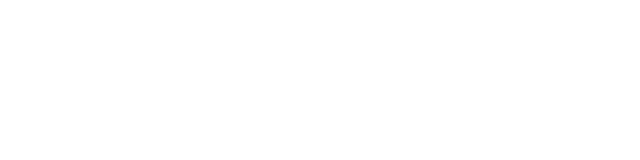
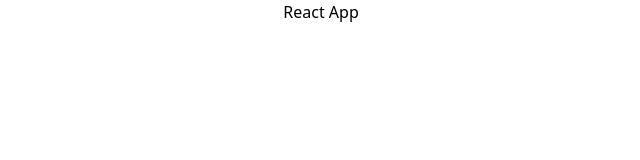
Before and after one commit to kana1166/react18-app-blog, a React (Create React App) app: page / in a window 1280 px wide. Shown: the top 160 px of the page, without its empty margins (319-959 px from the left). Built offline with nearby package versions, Linux system fonts and the light colour scheme.

Commit message:
“課題1の実装”

```diff
--- a/src/App.tsx
+++ b/src/App.tsx
@@ -1,7 +1,12 @@
 import "./App.css";
+import React from "react";
 
 function App() {
-  return <div className="App"></div>;
+  return (
+    <div className="App">
+      <h1>React App</h1>
+    </div>
+  );
 }
 
 export default App;
--- /dev/null
+++ b/src/data/posts.ts
@@ -0,0 +1,29 @@
+export const posts = [
+  {
+    id: 1,
+    title: "記事タイトル１",
+    thumbnailUrl: "https://placehold.jp/800x400.png",
+    createdAt: "2023-09-11T09:00:00.000Z",
+    categories: ["React", "TypeScript"],
+    content: `
+      本文です。本文です。本文です。本文です。本文です。本文です。<br/>本文です。本文です。本文です。本文です。本文です。<br/><br/>本文です。本文です。本文です。本文です。本文です。本文です。本文です。本文です。本文です。<br/><br/><br/>本文です。本文です。本文です。本文です。本文です。本文です。<br/>`,
+  },
+  {
+    id: 2,
+    title: "記事タイトル２",
+    thumbnailUrl: "https://placehold.jp/800x400.png",
+    createdAt: "2023-09-10T09:00:00.000Z",
+    categories: ["HTML", "CSS"],
+    content: `
+      本文です。本文です。本文です。本文です。本文です。本文です。<br/>本文です。本文です。本文です。本文です。本文です。<br/><br/>本文です。本文です。本文です。本文です。本文です。本文です。本文です。本文です。本文です。<br/><br/><br/>本文です。本文です。本文です。本文です。本文です。本文です。<br/>`,
+  },
+  {
+    id: 3,
+    title: "記事タイトル３",
+    thumbnailUrl: "https://placehold.jp/800x400.png",
+    createdAt: "2023-09-09T09:00:00.000Z",
+    categories: ["JavaScript"],
+    content: `
+      本文です。本文です。本文です。本文です。本文です。本文です。<br/>本文です。本文です。本文です。本文です。本文です。<br/><br/>本文です。本文です。本文です。本文です。本文です。本文です。本文です。本文です。本文です。<br/><br/><br/>本文です。本文です。本文です。本文です。本文です。本文です。<br/>`,
+  },
+];
```
Also changed, not shown: src/components/Blog.tsx (added), src/components/Header.tsx (added), src/components/Post.tsx (added), 1 other file (tests, documents, lock files or other folders).
